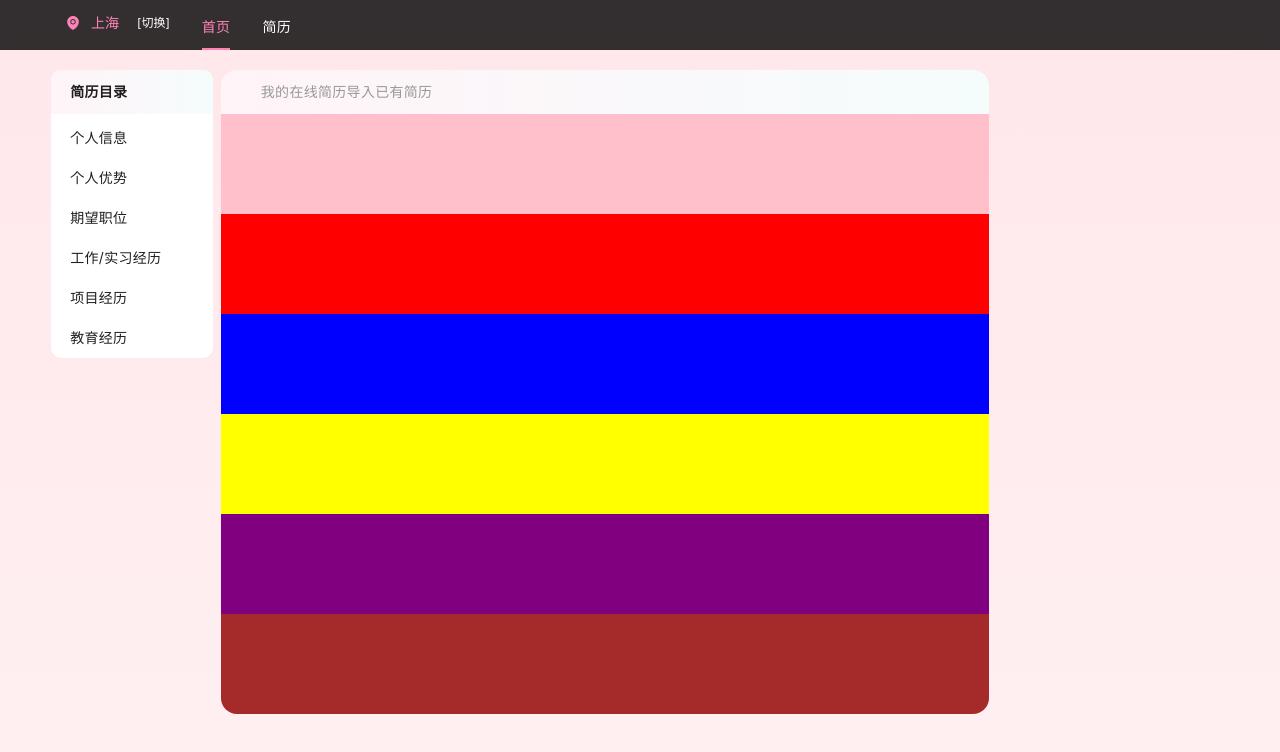
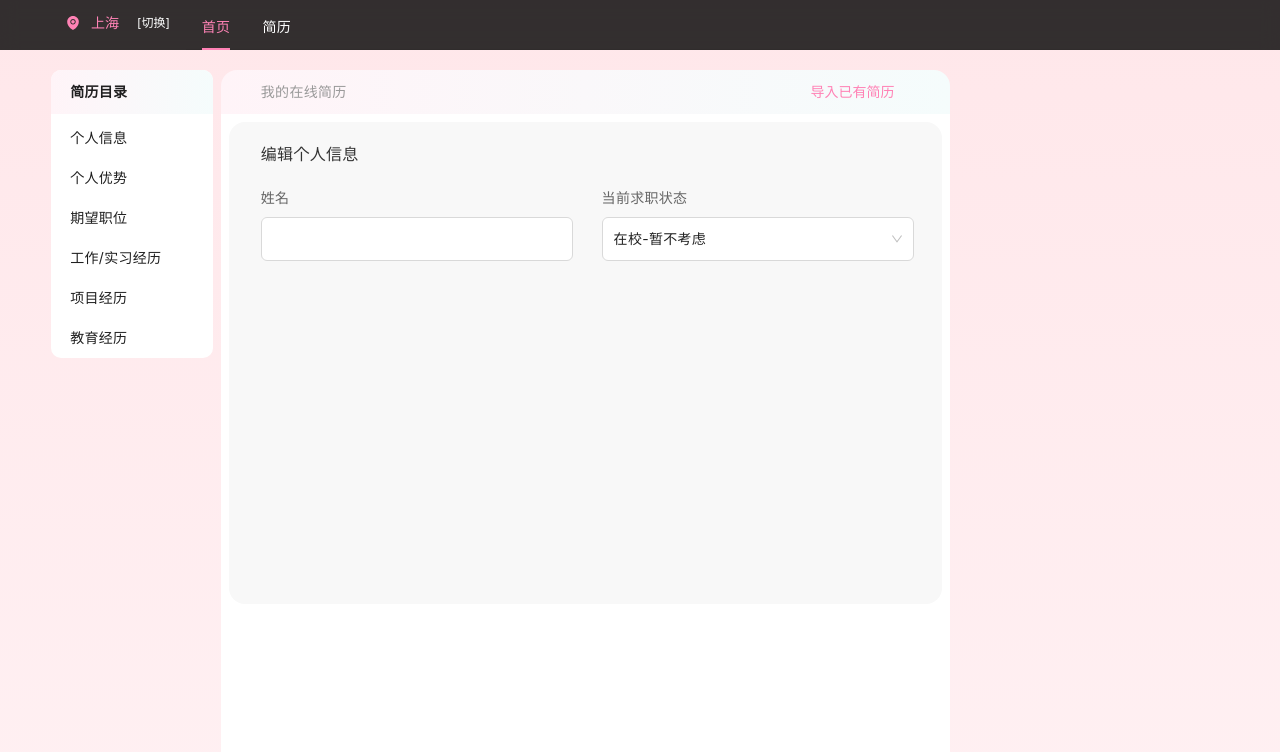
Before and after one commit to 60sAINT/-, a React (Create React App) app: page / in a window 1280 px wide. Shown: the top 752 px of the page. Built offline with nearby package versions, Linux system fonts and the light colour scheme.

Commit message:
feat: 简历-在线编辑，待解决--antd Select:hover时边框颜色

```diff
--- a/src/styles/index.less
+++ b/src/styles/index.less
@@ -12,7 +12,7 @@ input:-webkit-autofill {
   -webkit-text-fill-color: #333;
 }
 
-p, h2, span, li, a, div{
+p, h2, span, li, a, div, h3, label{
   &::selection {
     background:#ff82b5;
     color: #fff;
--- /dev/null
+++ b/src/views/OnlineEdit/AdvantageForm/index.less
@@ -0,0 +1,9 @@
+.ant-form-item-required {
+  &::before {
+    display: none!important;
+  }
+}
+
+.ant-select-selection:hover {
+  border-color: #ff9bc4;
+}
--- /dev/null
+++ b/src/views/OnlineEdit/AdvantageForm/index.tsx
@@ -0,0 +1,59 @@
+import React, { useState } from "react";
+import { Form, Row, Col, Input, ConfigProvider, Select } from 'antd';
+import './index.less';
+
+export default function AdvantageForm() {
+  const [isEdit, setIsEdit] = useState<Boolean>(true);
+  const [form] = Form.useForm();
+  const handleChange = (value:string) => {
+    console.log(`selected ${value}`);
+  }
+  return (
+    <>
+      {
+        isEdit ?
+        <ConfigProvider
+          theme={{
+            components: {
+              Input: {activeBg: '', activeBorderColor: '', activeShadow: '', hoverBorderColor: '#ff82b5', errorActiveShadow: ''},
+            },
+          }}
+        >
+          <Form
+            colon={false}
+            form={form}
+            labelAlign='left'
+            wrapperCol={{span: 22}}
+            layout="vertical"
+            style={{margin: '8px', padding: '20px 0 20px 32px', height: '482px', backgroundColor: '#f8f8f8', borderRadius: '16px'}}
+          >
+            <h3 style={{fontSize: '16px', color: '#333333', marginBottom: '20px'}}>编辑个人信息</h3>
+            <Row>
+              <Col span={12}>
+                <Form.Item name="name" label={<span style={{color: '#666'}}>姓名</span>} rules={[{ required: true, message: '请输入您的姓名' }]}>
+                  <Input style={{height: 44}}/>
+                </Form.Item>
+              </Col>
+              <Col span={12}>
+                <Form.Item label={<span style={{color: '#666'}}>当前求职状态</span>}>
+                  <Select
+                    defaultValue="lucy"
+                    style={{ height: 44 }}
+                    onChange={handleChange}
+                    options={[
+                      { value: 'jack', label: '离校-随时到岗' },
+                      { value: 'lucy', label: '在校-暂不考虑' },
+                      { value: 'Yiminghe', label: '在校-考虑机会' },
+                      { value: 'disabled', label: '在校-月内到岗', disabled: true },
+                    ]}
+                  />
+                </Form.Item>
+              </Col>
+            </Row>
+          </Form>
+        </ConfigProvider>
+        :
+        <div>222</div>}
+    </>
+  );
+}
--- a/src/views/OnlineEdit/index.tsx
+++ b/src/views/OnlineEdit/index.tsx
@@ -1,11 +1,19 @@
 import React from 'react';
-import { Anchor, Row, Col } from 'antd';
+import { Anchor, Row, Col, Button, ConfigProvider } from 'antd';
 import './index.less';
+import AdvantageForm from './AdvantageForm';
 
 function OnlineEdit() {
   return (
-    <div style={{width: '90%', margin: '0 auto', marginTop: '20px'}}>
-      <Row id="information">
+    <ConfigProvider
+      theme={{
+        components: {
+          Button: {colorLinkHover: '#ff9bc4'},
+        },
+      }}
+    >
+      <div style={{width: '90%', margin: '0 auto', paddingTop: '20px'}} id="information">
+        <Row>
           <Col span={4} style={{borderRadius: '10px', overflow: 'hidden', backgroundColor: '#fff', position: 'fixed', top: '69.5px', width: '161.875px'}}>
             <h2 style={{height: '44px', background: 'linear-gradient(to right, #fff4f8, #f5fcfc)', paddingLeft: '19px', lineHeight: '44px', fontWeight: 'bold'}}>简历目录</h2>
             <Anchor
@@ -43,22 +51,27 @@ function OnlineEdit() {
               ]}
             />
           </Col>
-        <Col span={20} push={4} style={{marginLeft: '16px', borderRadius: '16px', overflow:'hidden'}}>
-          <div style={{height: '44px', background: 'linear-gradient(to right, #fff4f8, #f5fcfc)', display: 'flex', padding: '0 40px'}}>
-            <div style={{justifyContent: 'flex-start', lineHeight: '44px', color: '#999999'}}>我的在线简历</div>
-            <div style={{justifyContent: 'flex-end', lineHeight: '44px', color: '#999999'}}>导入已有简历</div>
+          <Col span={19} push={4} style={{marginLeft: '16px', borderRadius: '16px', overflow:'hidden'}}>
+            <div style={{height: '44px', background: 'linear-gradient(to right, #fff4f8, #f5fcfc)', padding: '0 40px'}}>
+              <div style={{float: 'left', lineHeight: '44px', color: '#999999'}}>我的在线简历</div>
+              <div style={{float: 'right', lineHeight: '44px'}}>
+                <Button type="link">导入已有简历</Button>
               </div>
-          <div>
-            <div id="advantage" style={{background: 'pink', width: '100%', height: 100 }} ></div>
-            <div id="desiredPosition" style={{background: 'red', width: '100%', height: 100 }} />
-            <div id="workExperience" style={{ background: 'blue', width: '100%', height: 100 }} />
-            <div id="projectExperience" style={{ background: 'yellow', width: '100%', height: 100 }} />
-            <div id="education" style={{ background: 'purple', width: '100%', height: 100 }} />
-            <div style={{ background: 'brown', width: '100%', height: 100 }} />
+            </div>
+            <div style={{backgroundColor: '#fff', overflow: 'hidden'}}>
+              <div id="advantage" style={{width: '100%'}} >
+                <AdvantageForm/>
+              </div>
+              <div id="desiredPosition" style={{width: '100%', height: 100 }} />
+              <div id="workExperience" style={{width: '100%', height: 100 }} />
+              <div id="projectExperience" style={{width: '100%', height: 100 }} />
+              <div id="education" style={{width: '100%', height: 100 }} />
+              <div style={{width: '100%', height: 100 }} />
             </div>
           </Col>
         </Row>
       </div>
+    </ConfigProvider>
   );
 }
 
```
Lines whose indentation alone changed are shown as unchanged.
